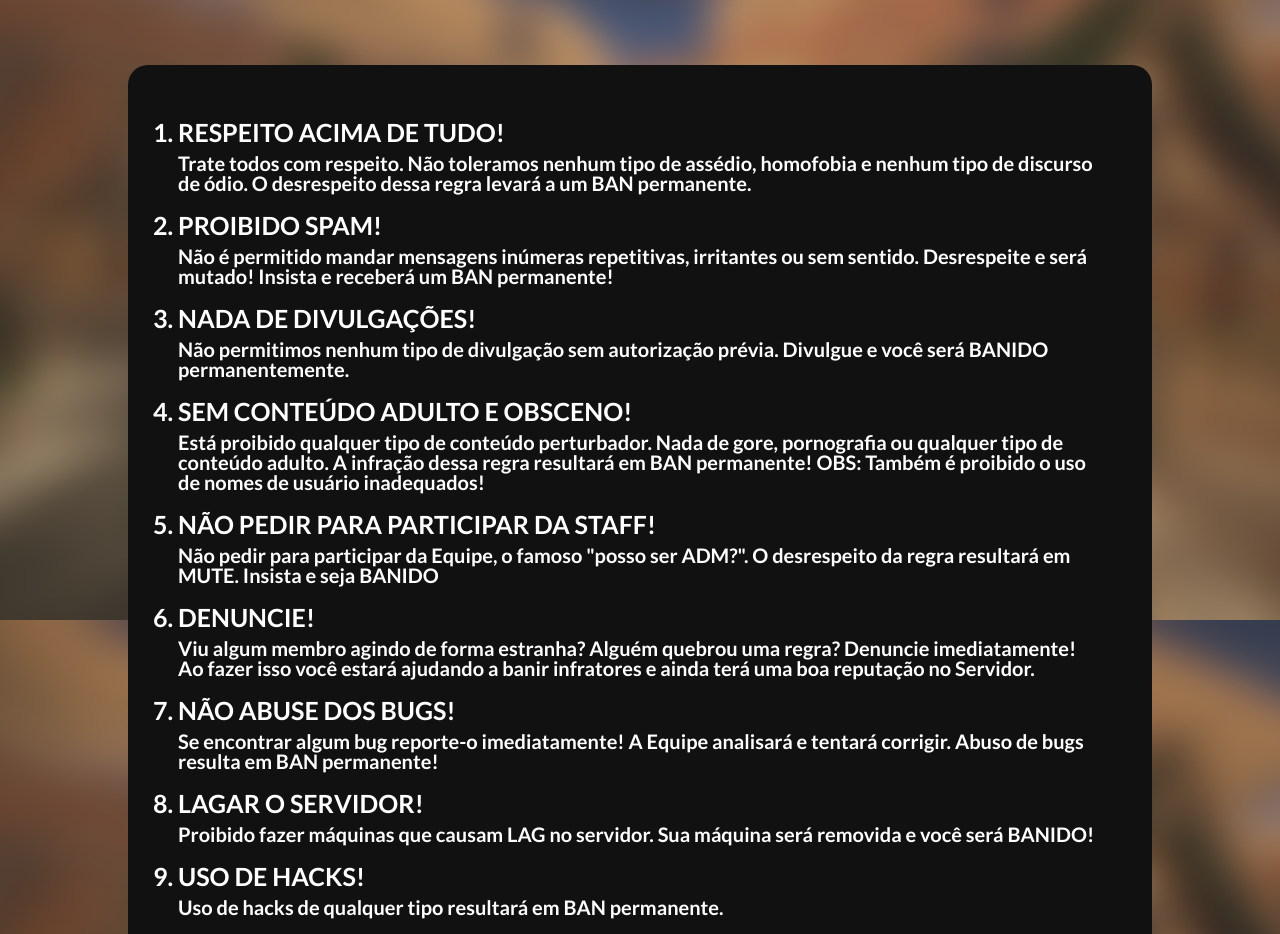
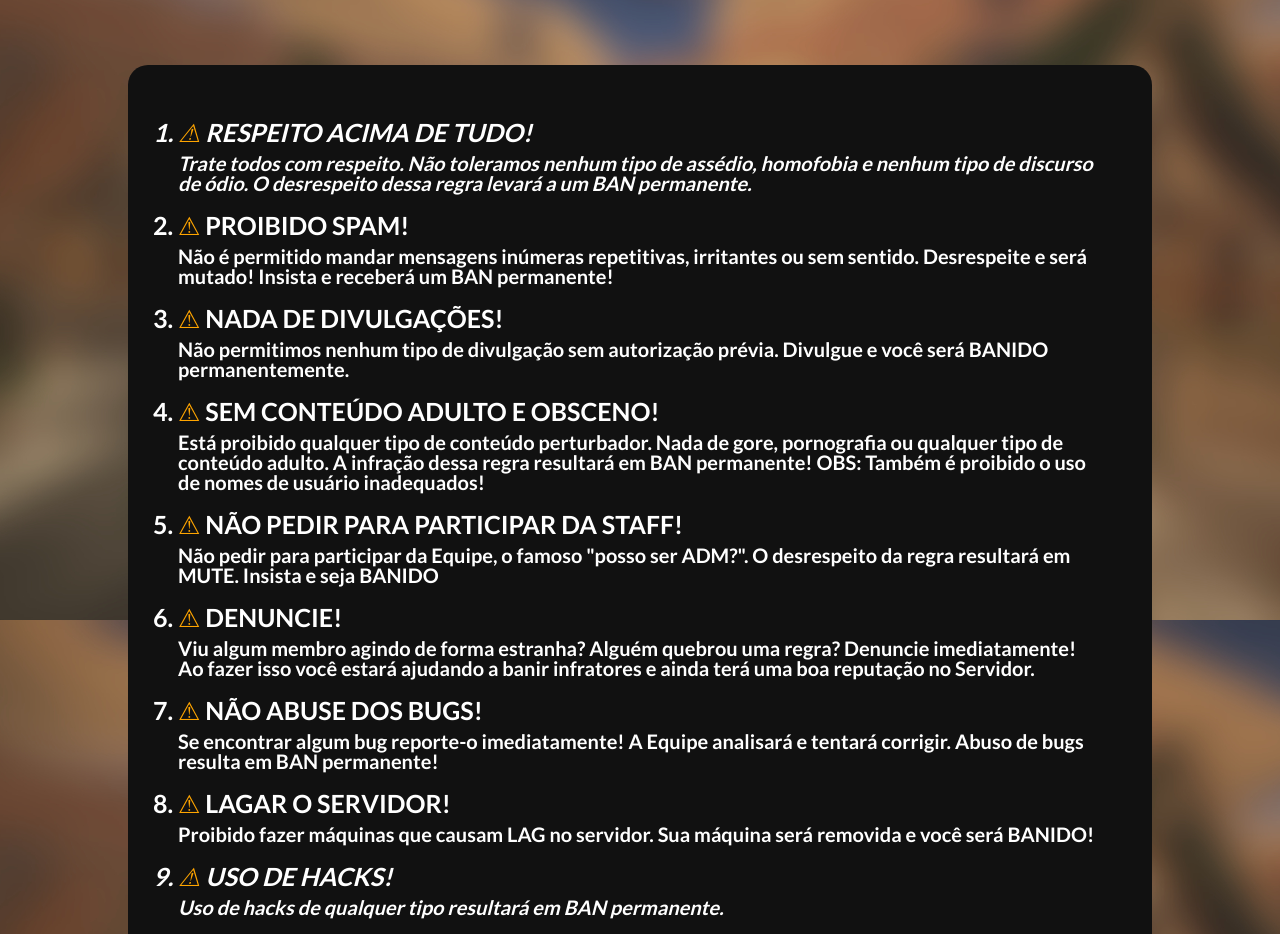
Before and after one commit to Dawlnken/SRVLD, a plain HTML site: page regras.html in a window 1280 px wide. Shown: the part 180-1114 px from the top of the page. Drawn offline with Linux system fonts and the light colour scheme.

Commit message:
adição de pseudoclasses na página regras

```diff
--- a/regras.html
+++ b/regras.html
@@ -25,11 +25,12 @@
 				</nav>
 			</header>
 
-			<article id="pagina-regras">
+			<main id="pagina-regras">
 				<div id="tit-regras">
-					<h1>Regras do Server</h1>
+					<p>Regras do Server</p>
 				</div>
 
+                <section>
                     <div class="div-lista-regras">
                         <ol>
                             <li class="item-lista-regras">
@@ -125,9 +126,8 @@
                             </li>
                         </ol>
                     </div>
-			</article>
-
+                </section>
+			</main>
 		<footer>&copy Survivalandia</footer>
-
 	</body>
 </html>
--- a/style.css
+++ b/style.css
@@ -97,11 +97,15 @@ nav a:hover{
 	text-align: center;
 	font-size: 6em;
 	height: 30vh;
-
+	/*estilo gradiente do nome do server*/
 	background: linear-gradient(to right, #020033, #00ffff);
 	color: transparent;
 	background-clip: text;
 	-webkit-background-clip: text;
+}
+
+.titulos h1:first-letter{
+	font-size: 10em;
 }
 
 .ancora-jogar{
@@ -209,7 +213,7 @@ footer{
 	background-clip: padding-box;
 }
 
-ol{
+.div-lista-regras ol{
 	list-style-type: decimal;
 	margin: 50px;
 }
@@ -219,9 +223,23 @@ ol{
 	margin-top: 10px;
 }
 
+.item-lista-regras:nth-child(1){
+	font-style: italic;
+}
+
+.item-lista-regras:nth-child(9){
+	font-style: italic;
+}
+
+
 .item-lista-regras p{
 	margin-top: 8px;
 	font-size: 20px;
+}
+
+.item-lista-regras:before{
+	content: "⚠";
+	color: orange;
 }
 
 /*-----------------------*/
```
Lines whose indentation alone changed are shown as unchanged.
